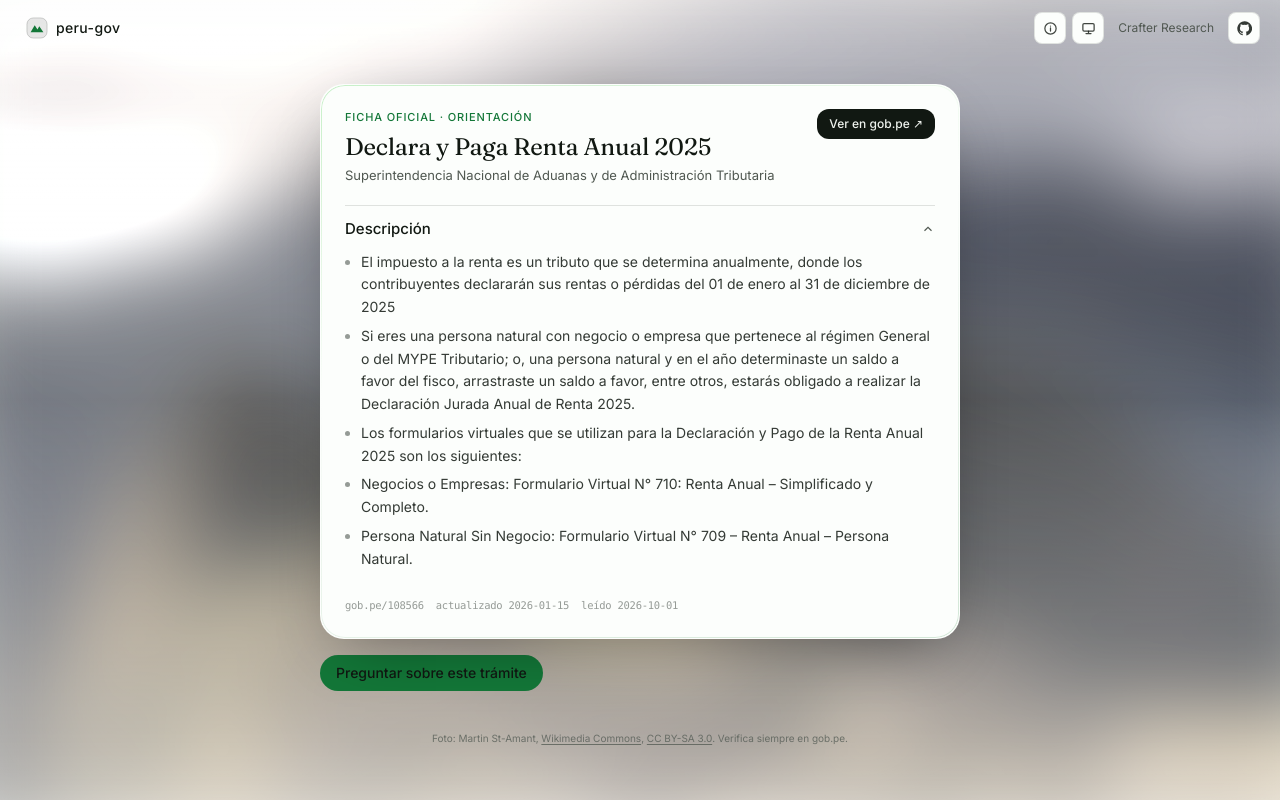
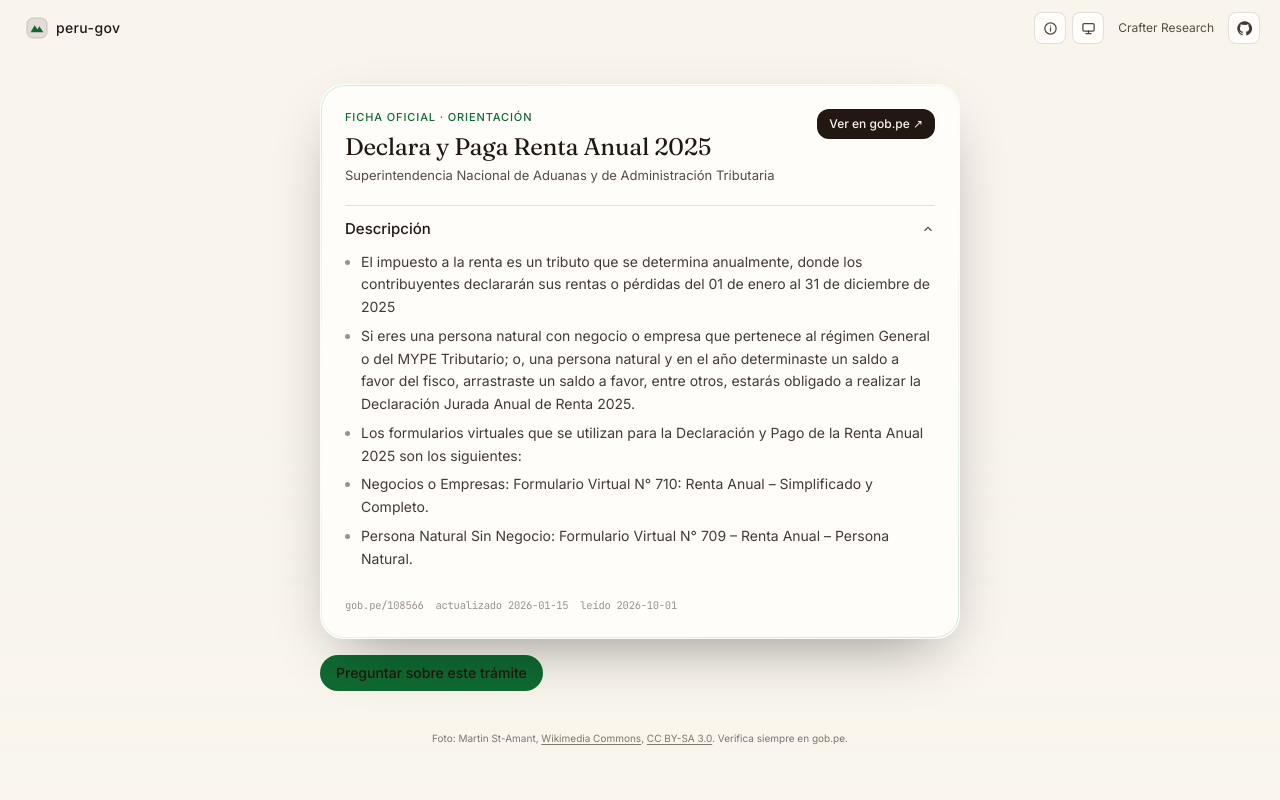
Before and after one commit to crafter-research/peru-gov, a Next.js app: page /tramite/108566 in a window 1280 px wide. Built offline with nearby package versions, Linux system fonts and the light colour scheme.

Commit message:
feat(ui): warm paper light mode that keeps text off the blurred photo

```diff
--- a/src/app/globals.css
+++ b/src/app/globals.css
@@ -2,32 +2,47 @@
 @import "streamdown/styles.css";
 @source "../../node_modules/streamdown/dist/*.js";
 
+@custom-variant dark {
+  &:where([data-theme="dark"], [data-theme="dark"] *) {
+    @slot;
+  }
+  @media (prefers-color-scheme: dark) {
+    &:where(
+        :root:not([data-theme="light"]),
+        :root:not([data-theme="light"]) *
+      ) {
+      @slot;
+    }
+  }
+}
+
 /* Light and dark follow the system. Surfaces sit on a photographic backdrop in both. */
 :root {
   color-scheme: light dark;
-  --background: oklch(0.96 0.008 140);
-  --foreground: oklch(0.2 0.015 150);
-  --surface: oklch(0.995 0.003 140);
+  --background: oklch(0.972 0.012 85);
+  --foreground: oklch(0.22 0.02 60);
+  --surface: oklch(0.995 0.005 85);
   --card: var(--surface);
   --card-foreground: var(--foreground);
-  --muted: oklch(0.93 0.008 140);
-  --muted-foreground: oklch(0.45 0.015 150);
-  --border: oklch(0.2 0.02 150 / 0.12);
+  --muted: oklch(0.94 0.012 85);
+  --muted-foreground: oklch(0.42 0.02 60);
+  --border: oklch(0.3 0.03 60 / 0.14);
   --input: oklch(0.2 0.02 150 / 0.14);
   --primary: oklch(0.2 0.015 150);
   --primary-foreground: oklch(0.98 0.005 140);
-  --accent: oklch(0.5 0.13 150);
+  --accent: oklch(0.46 0.12 150);
   --glass: oklch(1 0 0 / 0.72);
   --glass-strong: var(--surface);
-  --overlay-top: oklch(1 0 0 / 0.35);
-  --overlay-mid: oklch(1 0 0 / 0.1);
-  --overlay-bottom: oklch(1 0 0 / 0.55);
-  --border-glow: oklch(0.55 0.14 150 / 0.55);
+  --overlay-top: oklch(1 0 0 / 0);
+  --overlay-mid: oklch(0.972 0.012 85 / 0);
+  --overlay-bottom: oklch(0.972 0.012 85 / 0.92);
+  --border-glow: oklch(0.5 0.12 150 / 0.45);
   --radius: 0.75rem;
 }
 
+/* Theme: system by default; data-theme on <html> pins light or dark. */
 @media (prefers-color-scheme: dark) {
-  :root {
+  :root:not([data-theme="light"]) {
     --background: oklch(0.16 0.01 150);
     --foreground: oklch(0.97 0.005 100);
     --surface: oklch(0.15 0.012 150);
@@ -46,6 +61,32 @@
   }
 }
 
+:root[data-theme="dark"] {
+  --background: oklch(0.16 0.01 150);
+  --foreground: oklch(0.97 0.005 100);
+  --surface: oklch(0.15 0.012 150);
+  --muted: oklch(0.28 0.01 150 / 0.6);
+  --muted-foreground: oklch(0.78 0.01 120);
+  --border: oklch(1 0 0 / 0.1);
+  --input: oklch(1 0 0 / 0.12);
+  --primary: oklch(0.97 0.005 100);
+  --primary-foreground: oklch(0.18 0.01 150);
+  --accent: oklch(0.82 0.11 145);
+  --glass: oklch(0.17 0.012 150 / 0.68);
+  --overlay-top: oklch(0 0 0 / 0.4);
+  --overlay-mid: oklch(0 0 0 / 0.1);
+  --overlay-bottom: oklch(0 0 0 / 0.7);
+  --border-glow: oklch(0.82 0.16 145 / 0.85);
+}
+
+:root[data-theme="light"] {
+  color-scheme: light;
+}
+
+:root[data-theme="dark"] {
+  color-scheme: dark;
+}
+
 @theme inline {
   --color-background: var(--background);
   --color-foreground: var(--foreground);
@@ -59,6 +100,7 @@
   --color-surface: var(--surface);
   --font-sans: var(--font-inter);
   --font-display: var(--font-fraunces);
+  --font-mono: var(--font-jetbrains);
   --ease-smooth: cubic-bezier(0.22, 1, 0.36, 1);
 }
 
--- a/src/components/backdrop.tsx
+++ b/src/components/backdrop.tsx
@@ -11,10 +11,10 @@ import photo from "../../public/machu-picchu.jpg";
 export function Backdrop({ focused }: { focused: boolean }) {
   const [loaded, setLoaded] = useState(false);
   const state = !loaded
-    ? "scale-110 blur-3xl brightness-75 dark:brightness-50"
+    ? "scale-110 blur-3xl brightness-100 dark:brightness-50"
     : focused
-      ? "scale-110 blur-2xl brightness-125 saturate-50 dark:brightness-[0.45] dark:saturate-100"
-      : "scale-100 blur-0 brightness-100 dark:brightness-[0.8]";
+      ? "scale-105 blur-2xl opacity-0 dark:opacity-100 dark:brightness-[0.45]"
+      : "scale-100 blur-0 brightness-105 saturate-[1.08] sepia-[0.12] dark:brightness-[0.8] dark:saturate-100 dark:sepia-0";
   return (
     <div
       aria-hidden
@@ -27,7 +27,7 @@ export function Backdrop({ focused }: { focused: boolean }) {
         priority
         sizes="100vw"
         onLoad={() => setLoaded(true)}
-        className={`object-cover object-[50%_40%] transition-[filter,transform] duration-[1400ms] ease-smooth will-change-[filter,transform] ${state}`}
+        className={`object-cover object-[50%_40%] transition-[filter,transform,opacity] duration-[1400ms] ease-smooth will-change-[filter,transform] ${state}`}
       />
       <div className="absolute inset-0 backdrop-overlay" />
     </div>
```
